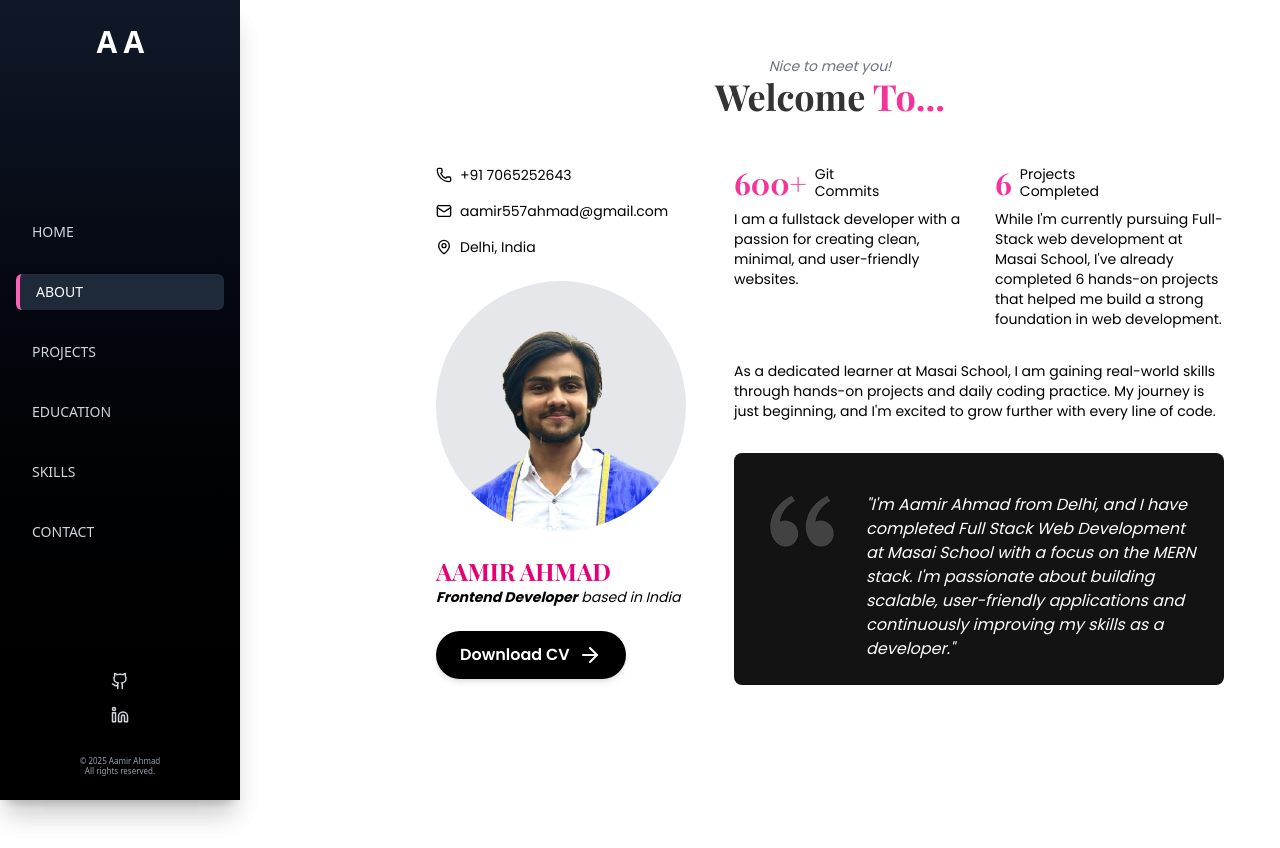
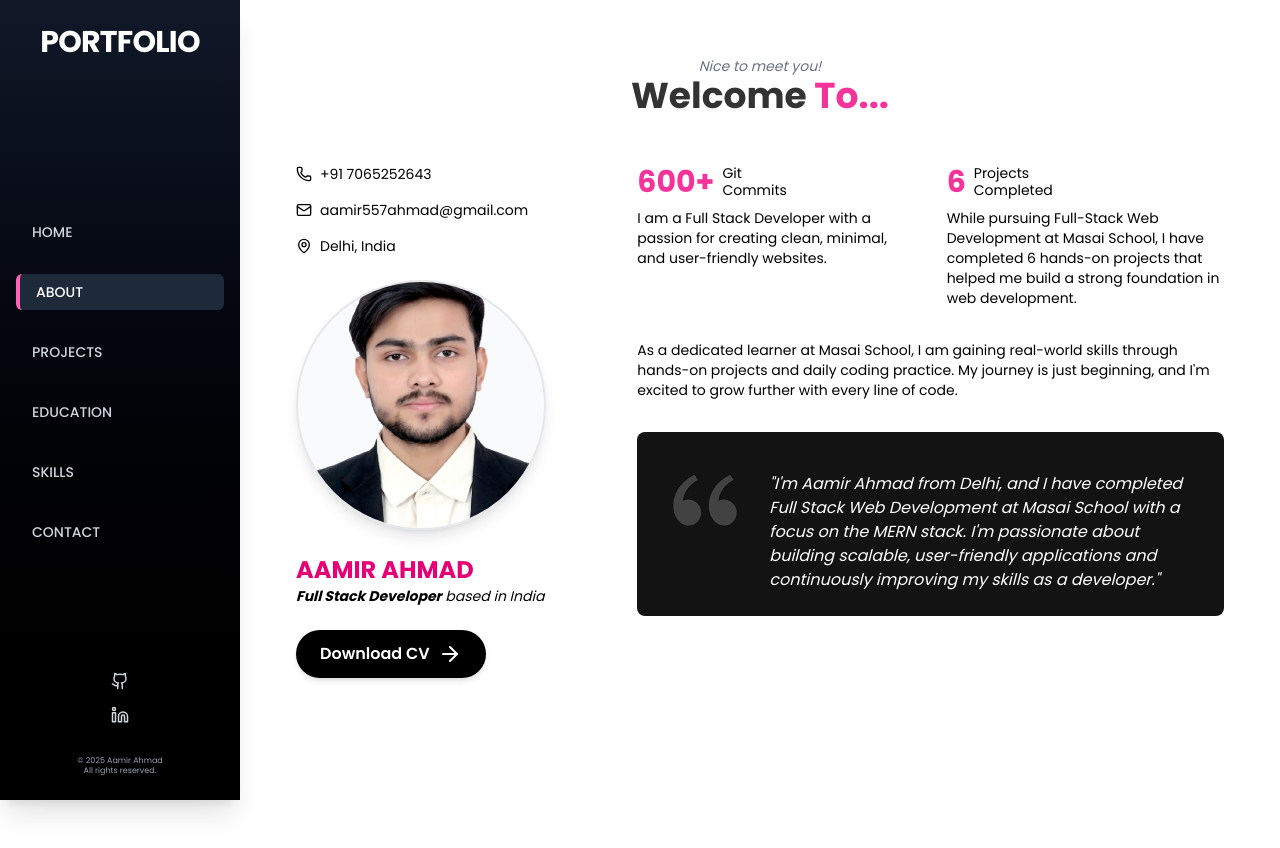
Before and after one commit to Aamir-786687/Portfolio, a React (Vite) app in the folder portfolio_react/: page /about in a window 1280 px wide. After the commit the page ends 800 px from the top, so only its background shows below. Built offline with nearby package versions, Linux system fonts and the light colour scheme.

Commit message:
Font updated

```diff
--- a/portfolio_react/src/App.jsx
+++ b/portfolio_react/src/App.jsx
@@ -11,10 +11,10 @@ import Education from "./pages/education/Education";
 function App() {
   return (
     <Router>
-      <div className="flex flex-col md:flex-row bg-white min-h-screen">
+      <div className="flex flex-col md:flex-row bg-white h-screen">
         <Sidebar />
 
-        <div className="md:ml-[240px] w-full p-4 md:p-6"> {/* Responsive padding and margin */}
+        <div className="md:ml-[240px] w-full p-4 md:p-6 h-screen overflow-y-auto overflow-x-hidden"> {/* Responsive padding and margin */}
           <Routes>
             <Route path="/" element={<Home />} />
             <Route path="/about" element={<About />} />
--- a/portfolio_react/src/components/Sidebar.jsx
+++ b/portfolio_react/src/components/Sidebar.jsx
@@ -24,7 +24,7 @@ export default function Sidebar() {
         {/* Logo */}
         <div className="text-center">
           <div className="text-3xl font-extrabold text-white tracking-tight">
-            A A
+           PORTFOLIO
           </div>
         </div>
 
--- a/portfolio_react/src/index.css
+++ b/portfolio_react/src/index.css
@@ -1 +1,6 @@
 @import "tailwindcss";
+
+/* Global font family */
+* {
+  font-family: 'Poppins', sans-serif;
+}
--- a/portfolio_react/src/pages/About.jsx
+++ b/portfolio_react/src/pages/About.jsx
@@ -1,18 +1,17 @@
 import React from "react";
-import Sidebar from "../components/Sidebar";
 import { Phone, Mail, MapPin, ArrowRight } from "lucide-react";
-import ME from "../assets/Aamir Nobg.png";
+import ME2 from "../assets/NobgAamir.png";
+// import ME from "../assets/Aamir Nobg.png";
 import emage from "../assets/Quotation.png";
 
 export default function About() {
   return (
-    <div className="flex min-h-screen bg-white">
-      <Sidebar activePage="about" />
-      <main className="w-full md:ml-[140px] flex-1">
+    <div className="flex min-h-full bg-white overflow-x-hidden">
+      <main className="w-full flex-1">
         <div className="max-w-6xl mx-auto p-4 sm:p-6 md:p-8">
-          <p className="italic text-sm text-gray-500 font-['Poppins'] text-center ">Nice to meet you!</p>
+          <p className="italic text-sm text-gray-500 text-center ">Nice to meet you!</p>
 
-          <h2 className="mb-8 sm:mb-12 text-center font-['Playfair_Display']">
+          <h2 className="mb-8 sm:mb-12 text-center">
               <span className="text-3xl sm:text-4xl font-bold text-[#333]">Welcome{' '}</span>
               <span className="text-3xl sm:text-4xl font-bold text-pink-500">
                 To...
@@ -24,7 +23,7 @@ export default function About() {
             {/* LEFT COLUMN */}
             <div className="md:w-1/3 flex flex-col items-center md:items-start">
               {/* Contact Info */}
-              <div className="space-y-4 mb-6 text-sm w-full font-['Poppins']">
+              <div className="space-y-4 mb-6 text-sm w-full">
                 <div className="flex items-center space-x-2">
                   <Phone size={16} />
                   <span>+91 7065252643</span>
@@ -39,21 +38,30 @@ export default function About() {
                 </div>
               </div>
 
-              <div className="relative w-[200px] h-[200px] sm:w-[250px] sm:h-[250px] mb-6">
+              <div className="relative w-[200px] h-[200px] sm:w-[250px] sm:h-[250px] mb-6 flex items-center justify-center bg-gray-50 rounded-full">
                 <img
-                  src={ME}
+                  src={ME2}
                   alt="Aamir Ahmad"
-                  className="rounded-full object-cover w-full h-full bg-gray-200"
+                  className="rounded-full object-cover w-full h-full shadow-lg border-2 border-gray-200"
+                  onError={(e) => {
+                    console.error('Image failed to load:', e.target.src);
+                    e.target.style.display = 'none';
+                  }}
+                  onLoad={() => console.log('Image loaded successfully:', ME2)}
                 />
+                {/* Fallback text if image fails to load */}
+                <div className="absolute inset-0 flex items-center justify-center text-gray-500 text-sm font-medium" style={{ display: 'none' }}>
+                  AAMIR
+                </div>
               </div>
 
               {/* Name and Title */}
               <div className="text-center md:text-left mb-6">
-                <h3 className="text-2xl font-bold font-['Playfair_Display']">
+                <h3 className="text-2xl font-bold">
                   <span className="text-pink-600">AAMIR AHMAD</span>
                 </h3>
-                <p className="text-sm italic font-['Poppins']">
-                  <strong>Frontend Developer</strong> based in <em>India</em>
+                <p className="text-sm italic">
+                  <strong>Full Stack Developer</strong> based in <em>India</em>
                 </p>
               </div>
 
@@ -61,7 +69,7 @@ export default function About() {
               <a
                 href="https://drive.google.com/drive/folders/1VfheNIDQbrg9q3NRxbhVWGzpsDk5ir0e?usp=drive_link"
                 download
-                className="group relative inline-flex items-center gap-2 bg-black text-white font-semibold px-6 py-3 rounded-full shadow-md overflow-hidden transition-all duration-300 hover:bg-white hover:text-black hover:scale-105 font-['Poppins']"
+                className="group relative inline-flex items-center gap-2 bg-black text-white font-semibold px-6 py-3 rounded-full shadow-md overflow-hidden transition-all duration-300 hover:bg-white hover:text-black hover:scale-105"
               >
                 Download CV
                 <span className="transform transition-transform duration-300 group-hover:translate-x-1">
@@ -76,15 +84,15 @@ export default function About() {
               <div className="grid grid-cols-1 sm:grid-cols-2 gap-6 md:gap-8 mb-8">
                 <div>
                   <div className="flex items-center space-x-2 mb-2">
-                    <span className="text-pink-500 text-2xl sm:text-3xl font-bold font-['Playfair_Display']">
+                    <span className="text-pink-500 text-2xl sm:text-3xl font-bold">
                       600+
                     </span>
-                    <span className="text-sm leading-tight font-['Poppins']">
+                    <span className="text-sm leading-tight">
                       Git <br /> Commits
                     </span>
                   </div>
-                  <p className="text-sm font-['Poppins']">
-                    I am a fullstack developer with a passion for
+                  <p className="text-sm">
+                    I am a Full Stack Developer with a passion for
                     creating clean, minimal, and user-friendly websites.
                   </p>
                 </div>
@@ -92,20 +100,19 @@ export default function About() {
                 {/* Projects */}
                 <div>
                   <div className="flex items-center space-x-2 mb-2">
-                    <span className="text-pink-500 text-2xl sm:text-3xl font-bold font-['Playfair_Display']">6</span>
-                    <span className="text-sm leading-tight font-['Poppins']">
+                    <span className="text-pink-500 text-2xl sm:text-3xl font-bold">6</span>
+                    <span className="text-sm leading-tight">
                       Projects <br /> Completed
                     </span>
                   </div>
-                  <p className="text-sm font-['Poppins']">
-                    While I'm currently pursuing Full-Stack web development at
-                    Masai School, I've already completed 6 hands-on projects
-                    that helped me build a strong foundation in web development.
+                  <p className="text-sm">
+                  While pursuing Full-Stack Web Development at Masai School, I have completed 6
+                  hands-on projects that helped me build a strong foundation in web development.
                   </p>
                 </div>
               </div>
 
-              <p className="text-sm mb-8 font-['Poppins']">
+              <p className="text-sm mb-8">
                 As a dedicated learner at Masai School, I am gaining real-world
                 skills through hands-on projects and daily coding practice. My
                 journey is just beginning, and I'm excited to grow further with
@@ -114,7 +121,7 @@ export default function About() {
 
               <div className="bg-[#141313] text-white p-4 sm:p-6 rounded-lg italic text-lg sm:text-xl flex items-start space-x-4">
                 <img src={emage} alt="quote" className="w-12 h-12 sm:w-18 sm:h-18 m-2" />
-                <p className="mt-2 sm:mt-4 ml-2 sm:ml-5 text-sm sm:text-base font-['Poppins']">
+                <p className="mt-2 sm:mt-4 ml-2 sm:ml-5 text-sm sm:text-base">
                   "I'm Aamir Ahmad from Delhi, and I have completed Full Stack Web Development
                   at Masai School with a focus on the MERN stack.
                   I'm passionate about building scalable, user-friendly
--- a/portfolio_react/src/pages/ContactMe.jsx
+++ b/portfolio_react/src/pages/ContactMe.jsx
@@ -1,4 +1,4 @@
-import React, { useState } from "react";
+import React, { useState, useEffect } from "react";
 import axios from "axios";
 import { ArrowRight, Github, Linkedin, Instagram } from "lucide-react";
 
@@ -8,6 +8,11 @@ const ContactMe = () => {
     email: "",
     message: "",
   });
+
+  useEffect(() => {
+    document.body.classList.add("no-scrollbar");
+    return () => document.body.classList.remove("no-scrollbar");
+  }, []);
 
   const handleChange = (e) => {
     setFormData((prev) => ({
@@ -34,39 +39,37 @@ const ContactMe = () => {
   };
 
   return (
-    <div className="flex flex-col md:flex-row justify-center items-center gap-8 md:gap-12 p-4 sm:p-6 md:p-10 min-h-screen bg-white">
+    <div className="flex flex-col md:flex-row justify-center items-center gap-4 md:gap-6 p-3 sm:p-4 md:p-6 h-screen bg-white overflow-hidden">
       {/* Left Side */}
-      <div className="max-w-md text-black space-y-4 text-center md:text-left">
-        <p className="text-sm font-semibold text-gray-500 font-['Poppins']">CONTACT</p>
-        <h2 className="text-3xl sm:text-4xl font-bold font-['Playfair_Display']">REACH OUT TO ME</h2>
-        <p className="text-gray-600 text-sm sm:text-base font-['Poppins']">
+             <div className="max-w-md text-black space-y-3 text-center md:text-left">
+        <p className="text-sm font-semibold text-gray-500">CONTACT</p>
+        <h2 className="text-2xl sm:text-3xl font-bold">REACH OUT TO ME</h2>
+                 <p className="text-gray-600 text-xs sm:text-sm">
            Got a project in mind or just want to say hi? I'm always up for a good chat.
          </p>
-        <div>
-          <p className="text-lg sm:text-xl font-bold font-['Poppins']">+91 70 65 25 26 43</p>
-          <p className="text-gray-700 text-sm sm:text-base font-['Poppins']">aamir557ahmad@gmail.com</p>
+                 <div className="space-y-1">
+           <p className="text-base sm:text-lg font-bold">+91 70 65 25 26 43</p>
+           <p className="text-gray-700 text-xs sm:text-sm">aamir557ahmad@gmail.com</p>
          </div>
-        <div className="flex gap-4 text-black text-lg justify-center md:justify-start">
-          <a href="https://github.com/" target="_blank" rel="noreferrer" className="hover:text-pink-500 transition-colors">
+                 <div className="flex gap-4 text-black text-base justify-center md:justify-start">
+          <a href="https://github.com/Aamir-786687" target="_blank" rel="noreferrer" className="hover:text-pink-500 transition-colors">
             <Github />
           </a>
-          <a href="https://linkedin.com/" target="_blank" rel="noreferrer" className="hover:text-pink-500 transition-colors">
+          <a href="https://www.linkedin.com/in/ah-aamir/" target="_blank" rel="noreferrer" className="hover:text-pink-500 transition-colors">
             <Linkedin />
           </a>
-          <a href="https://instagram.com/" target="_blank" rel="noreferrer" className="hover:text-pink-500 transition-colors">
-            <Instagram />
-          </a>
+
         </div>
       </div>
 
-      <h1 className="text-2xl font-bold hidden md:block font-['Playfair_Display']">OR</h1>
+             <h1 className="text-xl font-bold hidden md:block">OR</h1>
 
       {/* Right Side - Form */}
              <form
          onSubmit={handleSubmit}
-        className="w-full max-w-md bg-gradient-to-br from-purple-500 via-pink-500 to-orange-400 p-6 sm:p-8 rounded-xl shadow-lg text-white"
+         className="w-full max-w-md bg-gradient-to-br from-purple-500 via-pink-500 to-orange-400 p-4 sm:p-6 rounded-xl shadow-lg text-white"
        >
-        <h3 className="text-xl sm:text-2xl font-semibold mb-4 sm:mb-6 font-['Playfair_Display']">ANY PROJECT?</h3>
+                 <h3 className="text-lg sm:text-xl font-semibold mb-2 sm:mb-3">ANY PROJECT?</h3>
 
         <input
           type="text"
@@ -75,7 +78,7 @@ const ContactMe = () => {
           value={formData.name}
           onChange={handleChange}
           required
-          className="w-full mb-3 sm:mb-4 p-2 sm:p-3 rounded-md bg-white bg-opacity-20 text-black placeholder-black outline-none text-sm sm:text-base font-['Poppins']"
+          className="w-full mb-2 p-2 rounded-md bg-white bg-opacity-20 text-black placeholder-black outline-none text-sm"
         />
 
         <input
@@ -85,7 +88,7 @@ const ContactMe = () => {
           value={formData.email}
           onChange={handleChange}
           required
-          className="w-full mb-3 sm:mb-4 p-2 sm:p-3 rounded-md bg-white bg-opacity-20 text-black placeholder-black outline-none text-sm sm:text-base font-['Poppins']"
+          className="w-full mb-2 p-2 rounded-md bg-white bg-opacity-20 text-black placeholder-black outline-none text-sm"
         />
 
         <textarea
@@ -93,14 +96,14 @@ const ContactMe = () => {
           placeholder="Your Message"
           value={formData.message}
           onChange={handleChange}
-          rows="4"
+          rows="2"
           required
-          className="w-full mb-4 sm:mb-6 p-2 sm:p-3 rounded-md bg-white bg-opacity-20 text-black placeholder-black outline-none resize-none text-sm sm:text-base font-['Poppins']"
+          className="w-full mb-2 p-2 rounded-md bg-white bg-opacity-20 text-black placeholder-black outline-none resize-none text-sm"
         ></textarea>
 
                  <button
            type="submit"
-          className="w-full sm:w-auto bg-black text-white px-4 sm:px-6 py-2 sm:py-3 rounded-full font-semibold flex items-center justify-center gap-2 group transition-all duration-300 hover:bg-white hover:text-black hover:scale-105 font-['Poppins']"
+           className="w-full sm:w-auto bg-black text-white px-3 sm:px-4 py-2 rounded-full font-semibold flex items-center justify-center gap-2 group transition-all duration-300 hover:bg-white hover:text-black hover:scale-105"
          >
           SUBMIT NOW
           <span className="transform transition-transform duration-300 group-hover:translate-x-1">
--- a/portfolio_react/src/pages/Skills.jsx
+++ b/portfolio_react/src/pages/Skills.jsx
@@ -26,8 +26,8 @@ export default function Skills() {
           {/* Technical Skills Section */}
           <div className="mb-8 sm:mb-12 md:mb-16">
             <h2 className="text-center mb-8 sm:mb-12">
-              <span className="text-3xl sm:text-4xl font-bold text-[#333] font-['Playfair_Display']">My </span>
-              <span className="text-3xl sm:text-4xl font-bold text-pink-500 font-['Playfair_Display']">
+              <span className="text-3xl sm:text-4xl font-bold text-[#333]">My </span>
+              <span className="text-3xl sm:text-4xl font-bold text-pink-500">
                 Technical Skills
               </span>
             </h2>
@@ -45,7 +45,7 @@ export default function Skills() {
                     height={120}
                     className="w-20 h-20 sm:w-24 sm:h-24 md:w-32 md:h-32 mb-2 sm:mb-4 transform transition-transform duration-300 group-hover:scale-110"
                   />
-                  <span className="text-sm sm:text-base md:text-lg font-medium opacity-0 bg-[#3333] p-1 rounded group-hover:opacity-100 group-hover:text-black group-hover:font-bold transition-all duration-300 font-['Poppins']">
+                  <span className="text-sm sm:text-base md:text-lg font-medium opacity-0 bg-[#3333] p-1 rounded group-hover:opacity-100 group-hover:text-black group-hover:font-bold transition-all duration-300">
                     {skill.name}
                   </span>
                 </div>
--- a/portfolio_react/src/pages/education/Education.jsx
+++ b/portfolio_react/src/pages/education/Education.jsx
@@ -15,12 +15,12 @@ export default function Education() {
   }, []);
 
   return (
-    <div className="flex min-h-screen bg-white font-['Playfair_Display']">
+    <div className="flex min-h-screen bg-white">
       <main className="w-[full] md:ml-[140px] flex-1">
         <div className="max-w-6xl mx-auto">
           <div className="p-4 sm:p-6 md:p-8">
             {/* Centered Title */}
-            <h2 className="mb-8 sm:mb-12 text-center font-['Playfair_Display']">
+            <h2 className="mb-8 sm:mb-12 text-center">
               <span className="text-3xl sm:text-4xl font-bold text-[#333]">My{' '}</span>
               <span className="text-3xl sm:text-4xl font-bold text-pink-500">
                 Education
@@ -31,7 +31,7 @@ export default function Education() {
               {educationData.map((item, index) => (
                 <div
                   key={index}
-                  className={`p-6 rounded-2xl shadow-lg transition-all ${
+                  className={`p-6 rounded-2xl shadow-lg transition-all border-2 border-black ${
                     index % 2 === 0
                       ? "bg-white text-gray-800"
                       : "text-white"
```
Also changed, not shown: portfolio_react/src/components/Spline3D.jsx (+61 -2 lines), portfolio_react/src/pages/Home.jsx (+5 -9 lines), portfolio_react/src/pages/Projects.jsx (+9 -9 lines), portfolio_react/src/assets/NobgAamir.png (added). Lines whose indentation alone changed are shown as unchanged.
